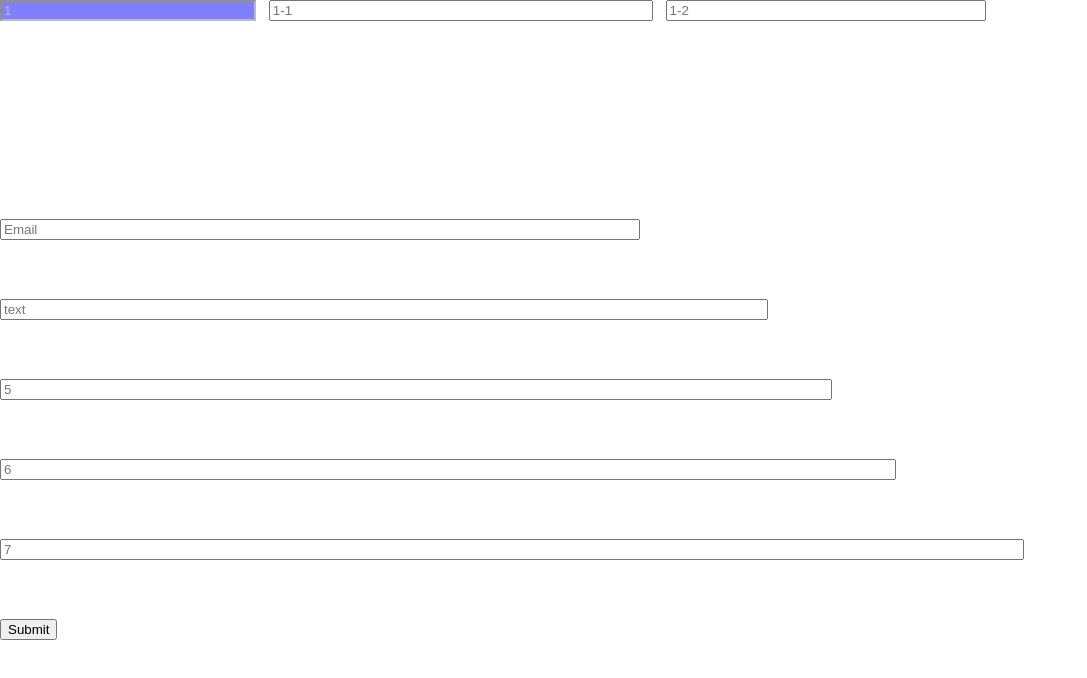
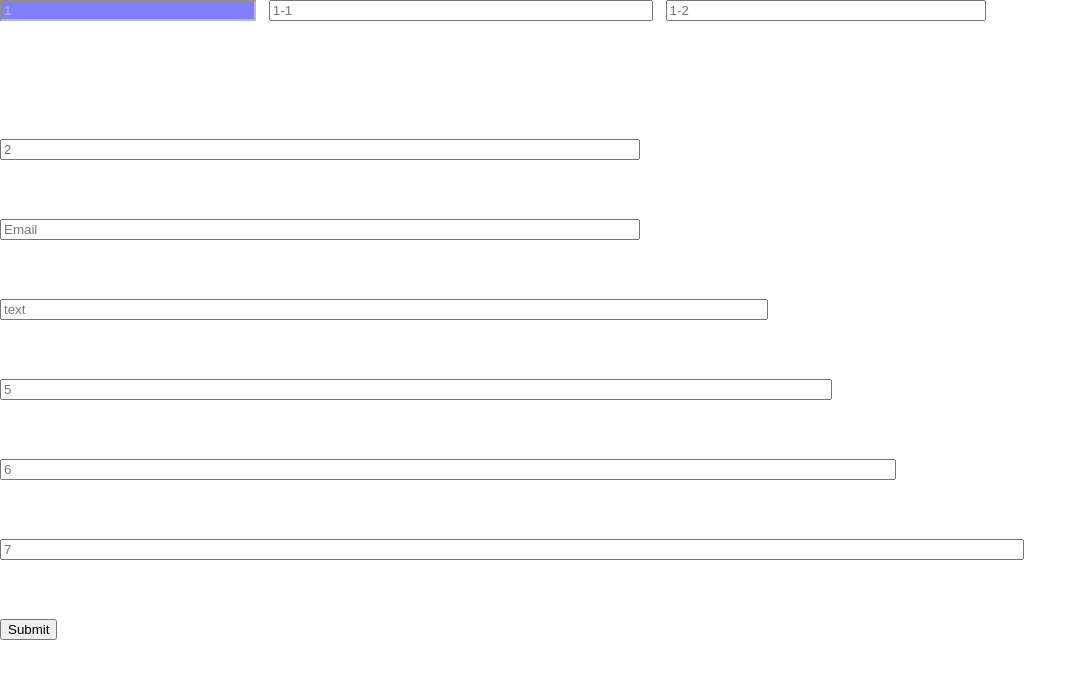
Before and after one commit to leonardo403/input.css, a plain HTML site: page index.html in a window 1280 px wide. Shown: the whole page, without its empty margins (0-1087 px from the left). Drawn offline with Linux system fonts and the light colour scheme.

Commit message:
Update input_styles.css

```diff
--- a/input_styles.css
+++ b/input_styles.css
@@ -20,7 +20,7 @@ input[data-columns='1-2'] {
 input[data-columns='2'] {
     width: 50%;
     position:fixed;
-    bottom:70%;
+    bottom:80%;
 }
 input[data-columns='3'] {
     width:50%;
```
